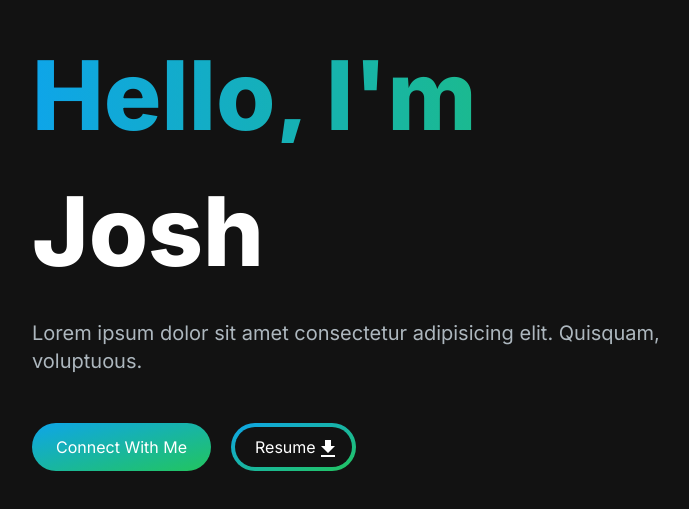
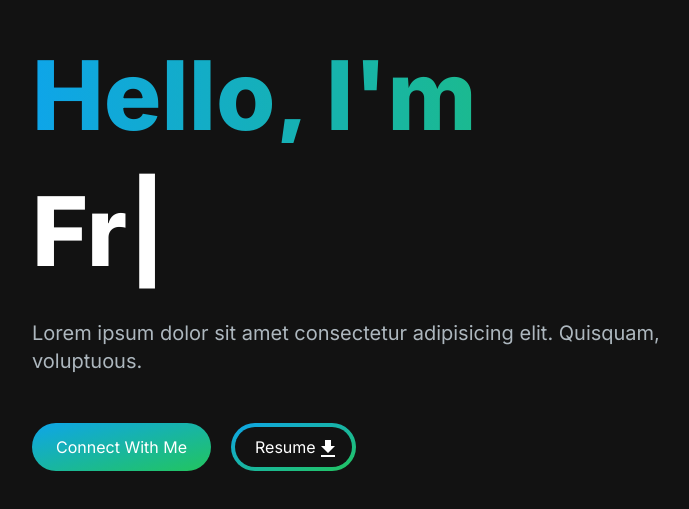
Before and after one commit to JoshRosenfeld10/portfolio, a Next.js app: page / in a window 1280 px wide. Shown: the part 129-638 px from the top of the page, without its empty margins (16-705 px from the left). Built offline with nearby package versions, Linux system fonts and the light colour scheme.

Commit message:
added typing animation to hero section

```diff
--- a/app/components/HeroSection.tsx
+++ b/app/components/HeroSection.tsx
@@ -1,5 +1,7 @@
+"use client";
 import React from "react";
 import DownloadIcon from "@mui/icons-material/Download";
+import { TypeAnimation } from "react-type-animation";
 
 function HeroSection() {
   return (
@@ -13,7 +15,12 @@ function HeroSection() {
             <span className="text-transparent bg-clip-text bg-gradient-to-r from-primary-500 to-secondary-500">
               Hello, I'm{" "}
             </span>
-            Josh
+            <TypeAnimation
+              sequence={["Josh", 5000, "Front End", 1000, "Back End", 1000]}
+              wrapper="span"
+              speed={50}
+              repeat={Infinity}
+            />
           </h1>
           <p className="text-[#ADB7BE] text-base sm:text-lg lg:text-xl">
             Lorem ipsum dolor sit amet consectetur adipisicing elit. Quisquam,
```
